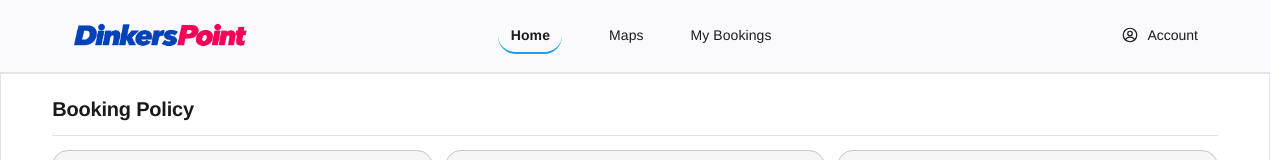
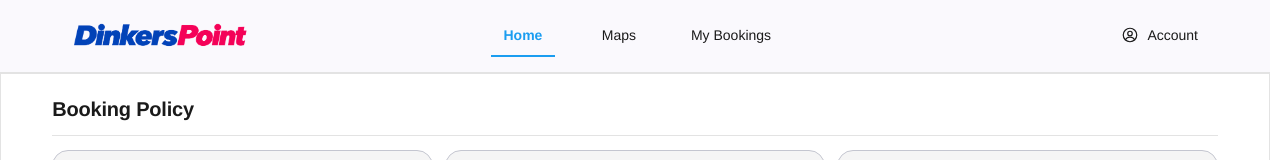
Before and after one commit to cccabalde-lab/dinkerspoint-fe, an Angular app: page / in a window 1280 px wide. Shown: the top 160 px of the page. Built offline with nearby package versions, Linux system fonts and the light colour scheme.

Commit message:
style(ui): simplify header navigation hover states

```diff
--- a/src/app/shared/components/site-header/site-header.component.html
+++ b/src/app/shared/components/site-header/site-header.component.html
@@ -21,7 +21,6 @@
       @for (link of links; track link.path) {
         <a
           class="header__link"
-          mat-button
           [routerLink]="link.path"
           routerLinkActive="header__link--active"
           [routerLinkActiveOptions]="{ exact: link.exact ?? true }"
--- a/src/app/shared/components/site-header/site-header.component.scss
+++ b/src/app/shared/components/site-header/site-header.component.scss
@@ -97,7 +97,12 @@
 }
 
 .header__link {
-  padding: 0.375rem 0;
+  display: inline-flex;
+  align-items: center;
+  justify-content: center;
+  min-width: 4rem;
+  min-height: 2.25rem;
+  padding: 0.375rem 0.5rem;
   border-bottom: 2px solid transparent;
   font-size: 0.875rem;
   font-weight: 500;
@@ -213,6 +218,7 @@
   }
 
   .header__link {
+    justify-content: flex-start;
     width: 100%;
     padding: 0.875rem clamp(1rem, 4vw, 2rem);
     border-bottom: 1px solid var(--dp-color-border);
```
